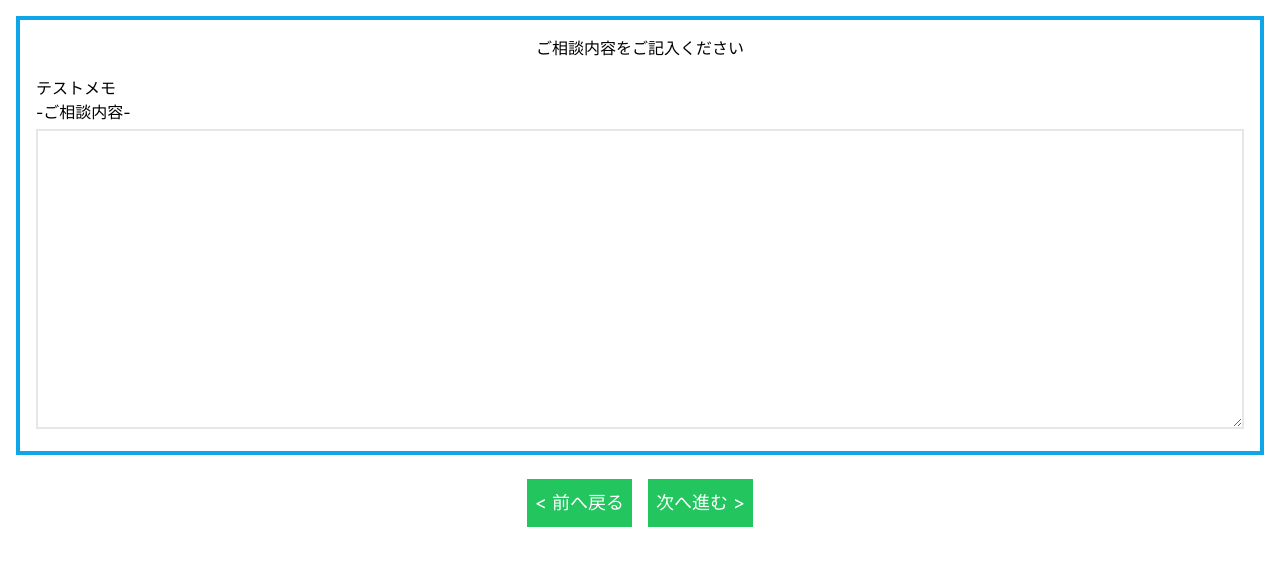
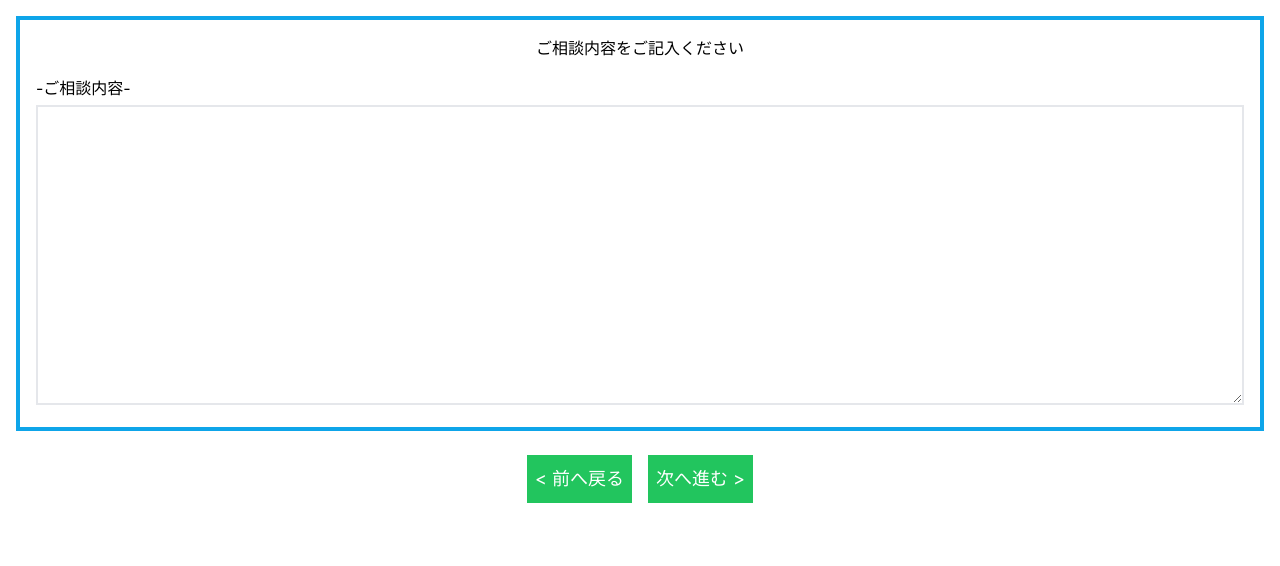
Before and after one commit to saitoutakumi/-, a React (Create React App) app: page /consultation in a window 1280 px wide. Shown: the top 566 px of the page. Built offline with nearby package versions, Linux system fonts and the light colour scheme.

Commit message:
テスト

```diff
--- a/src/routes/consultation.jsx
+++ b/src/routes/consultation.jsx
@@ -8,7 +8,6 @@ const Consultation = () => {
           <h1>ご相談内容をご記入ください</h1>
         </div>
         <div>
-          <p>テストメモ</p>
           <p>-ご相談内容-</p>
         </div>
         <div>
```
